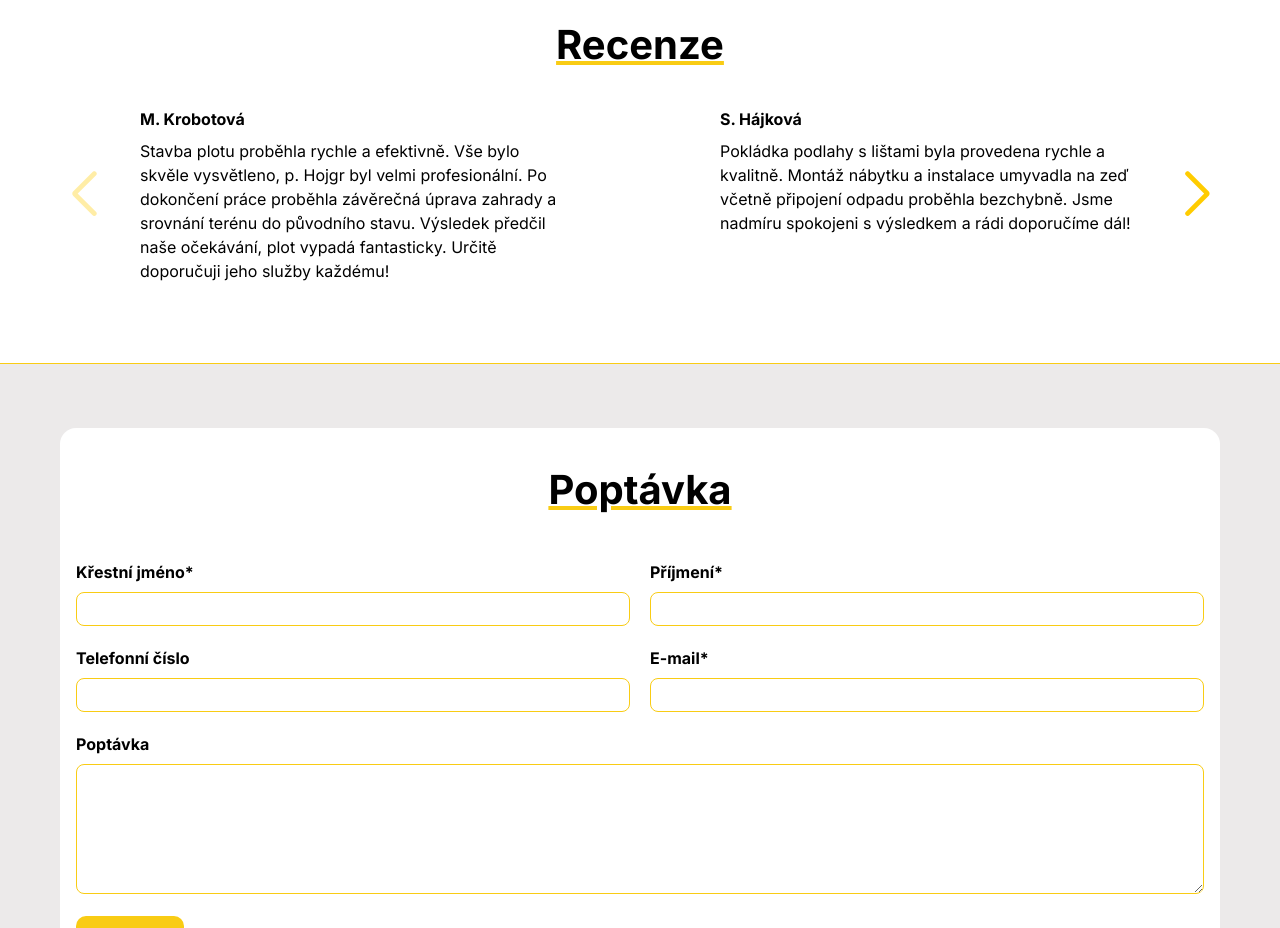
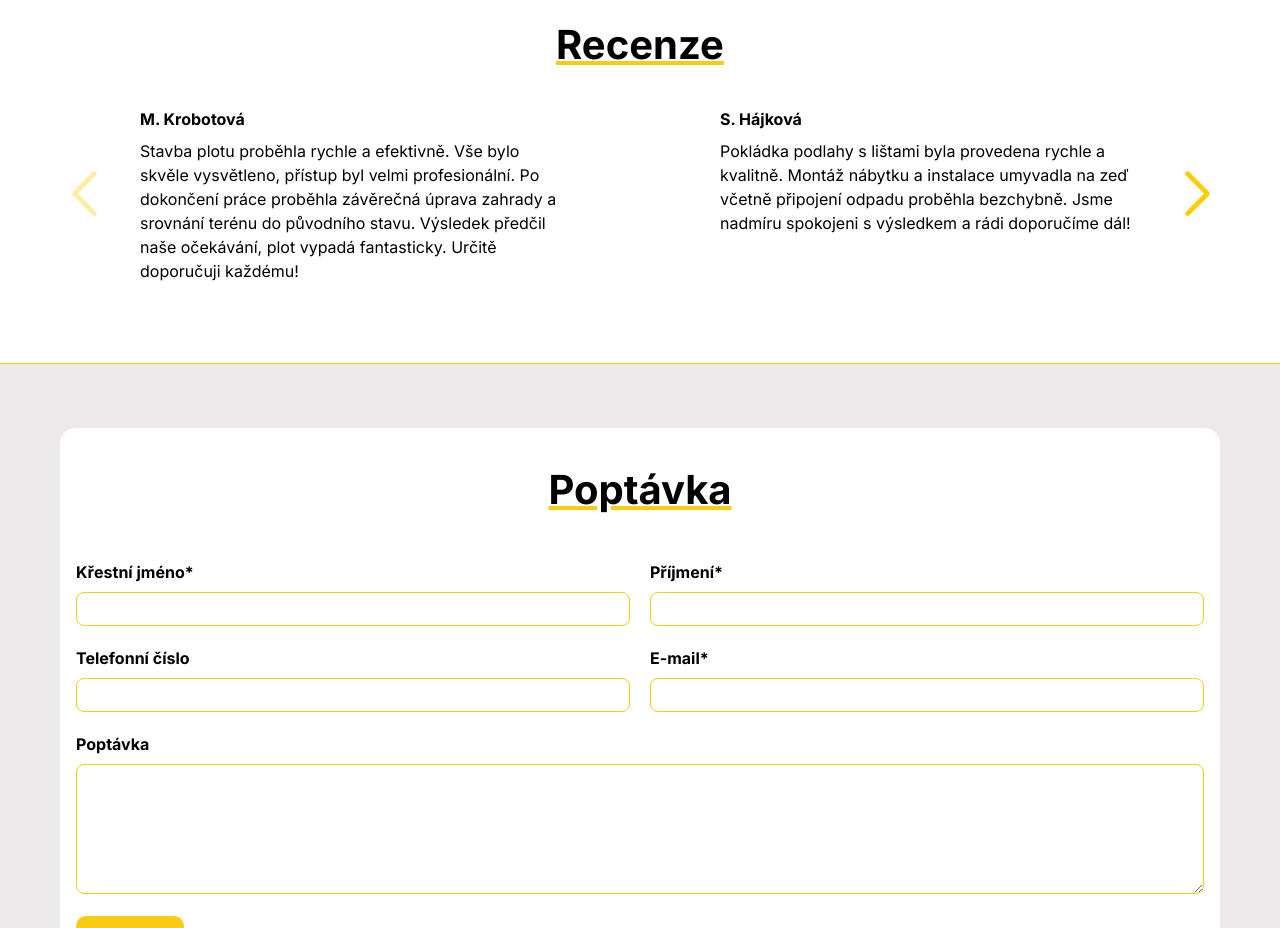
Before and after one commit to Tommys7/hojgrstav, a Next.js app: page / in a window 1280 px wide. Shown: the part 2260-3188 px from the top of the page. Built offline with nearby package versions, Linux system fonts and the light colour scheme.

Commit message:
feat/erviews changes

```diff
--- a/src/pages/Components/Reviews.jsx
+++ b/src/pages/Components/Reviews.jsx
@@ -31,7 +31,7 @@ const Reviews = () => {
               <div className="reviews-item">
                 <span className="reviews-user"> M. Krobotová</span>
                 <p className="reviews-text">
-                Stavba plotu proběhla rychle a efektivně. Vše bylo skvěle vysvětleno, p. Hojgr byl velmi profesionální. Po dokončení práce proběhla závěrečná úprava zahrady a srovnání terénu do původního stavu. Výsledek předčil naše očekávání, plot vypadá fantasticky. Určitě doporučuji jeho služby každému!
+                Stavba plotu proběhla rychle a efektivně. Vše bylo skvěle vysvětleno, přístup byl velmi profesionální. Po dokončení práce proběhla závěrečná úprava zahrady a srovnání terénu do původního stavu. Výsledek předčil naše očekávání, plot vypadá fantasticky. Určitě doporučuji každému!
                 </p>
               </div>
             </SwiperSlide>
```
